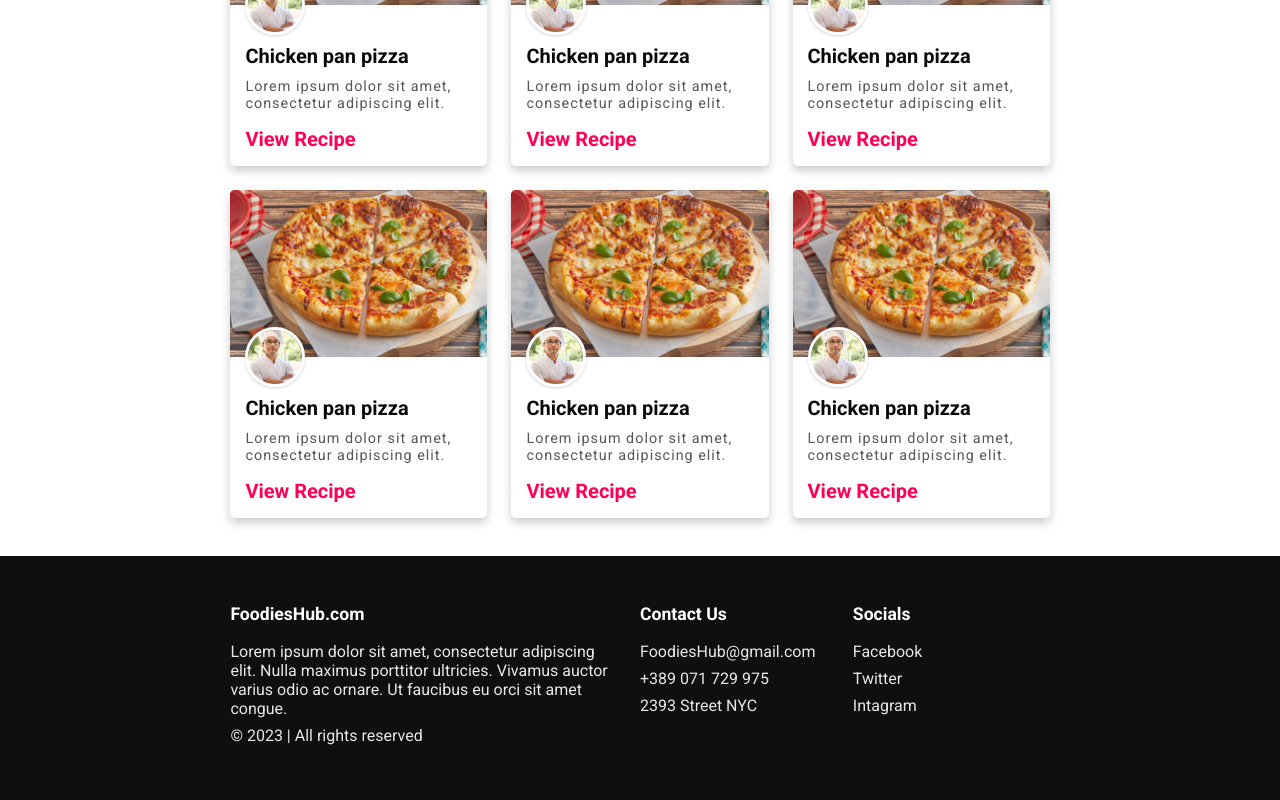
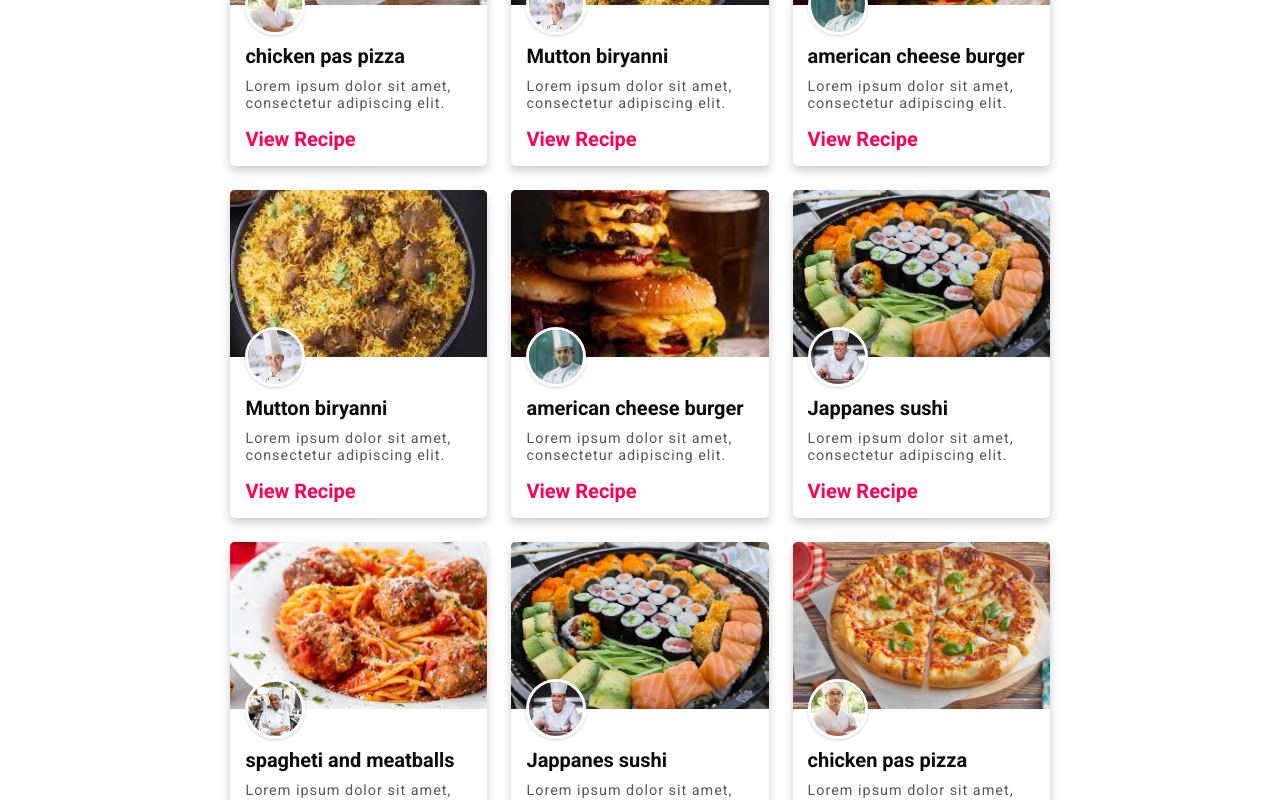
Before and after one commit to jasir3124/Food-app, a React (Create React App) app: page /Recipes in a window 1280 px wide. Shown: the part 420-1220 px from the top of the page. Built offline with nearby package versions, Linux system fonts and the light colour scheme.

Commit message:
finished recipe page

```diff
--- a/src/components/resepiesCard.js
+++ b/src/components/resepiesCard.js
@@ -1,12 +1,12 @@
 import CostumImage from "./costumImage"
 
-export default function RecepiesCard() {
+export default function RecepiesCard({recipe}) {
   return(
      <div className="recepiesCard">
-        <CostumImage imgSrc='/img/gallery/pizzaImg.jpg' pt='65%' />
+        <CostumImage imgSrc={recipe.image} pt='65%' />
         <div className="recepiesCardInfo">
-            <img className="authorImg" src='/img/people/chef 1.jpeg'/>
-            <p className="recepiesTitle">Chicken pan pizza</p>
+            <img className="authorImg" src={recipe.authorImg}/>
+            <p className="recepiesTitle">{recipe.title}</p>
             <p className="recepiesDesc">Lorem ipsum dolor sit amet, consectetur adipiscing elit.</p>
             <a className="viewBtn" href="#!">View Recipe</a>
         </div>
--- a/src/pages/Recipes.js
+++ b/src/pages/Recipes.js
@@ -2,16 +2,115 @@ import PreviusSearches from "../components/PreviusSearches";
 import RecepiesCard from "../components/resepiesCard";
 
 export default function Recipes() {
+  const recipes = [
+    {
+      title: 'chicken pas pizza',
+      image: '/img/gallery/pizzaImg.jpg',
+      authorImg: '/img/people/chef 1.jpeg'
+    },
+    {
+      title: 'spagheti and meatballs',
+      image: '/img/gallery/spagheti and meatballs.jpg',
+      authorImg: '/img/people/chef 2.jpeg'
+    },
+    {
+      title: 'american cheese burger',
+      image: '/img/gallery/burger 1.jpeg',
+      authorImg: '/img/people/chef 3.jpeg'
+    },
+    {
+      title: 'Mutton biryanni',
+      image: '/img/gallery/Mutton biryanni.jpg',
+      authorImg: '/img/people/chef 4.jpeg'
+    },
+    {
+      title: 'Jappanes sushi',
+      image: '/img/gallery/sushi.jpg',
+      authorImg: '/img/people/chef 5.png'
+    },
+    {
+      title: 'chicken pas pizza',
+      image: '/img/gallery/pizzaImg.jpg',
+      authorImg: '/img/people/chef 1.jpeg'
+    },
+    {
+      title: 'spagheti and meatballs',
+      image: '/img/gallery/spagheti and meatballs.jpg',
+      authorImg: '/img/people/chef 2.jpeg'
+    },
+    {
+      title: 'american cheese burger',
+      image: '/img/gallery/burger 1.jpeg',
+      authorImg: '/img/people/chef 3.jpeg'
+    },
+    {
+      title: 'Mutton biryanni',
+      image: '/img/gallery/Mutton biryanni.jpg',
+      authorImg: '/img/people/chef 4.jpeg'
+    },
+    {
+      title: 'Jappanes sushi',
+      image: '/img/gallery/sushi.jpg',
+      authorImg: '/img/people/chef 5.png'
+    },
+    {
+      title: 'chicken pas pizza',
+      image: '/img/gallery/pizzaImg.jpg',
+      authorImg: '/img/people/chef 1.jpeg'
+    },
+    {
+      title: 'spagheti and meatballs',
+      image: '/img/gallery/spagheti and meatballs.jpg',
+      authorImg: '/img/people/chef 2.jpeg'
+    },
+    {
+      title: 'american cheese burger',
+      image: '/img/gallery/burger 1.jpeg',
+      authorImg: '/img/people/chef 3.jpeg'
+    },
+    {
+      title: 'Mutton biryanni',
+      image: '/img/gallery/Mutton biryanni.jpg',
+      authorImg: '/img/people/chef 4.jpeg'
+    },
+    {
+      title: 'Jappanes sushi',
+      image: '/img/gallery/sushi.jpg',
+      authorImg: '/img/people/chef 5.png'
+    },
+    {
+      title: 'chicken pas pizza',
+      image: '/img/gallery/pizzaImg.jpg',
+      authorImg: '/img/people/chef 1.jpeg'
+    },
+    {
+      title: 'spagheti and meatballs',
+      image: '/img/gallery/spagheti and meatballs.jpg',
+      authorImg: '/img/people/chef 2.jpeg'
+    },
+    {
+      title: 'american cheese burger',
+      image: '/img/gallery/burger 1.jpeg',
+      authorImg: '/img/people/chef 3.jpeg'
+    },
+    {
+      title: 'Mutton biryanni',
+      image: '/img/gallery/Mutton biryanni.jpg',
+      authorImg: '/img/people/chef 4.jpeg'
+    },
+    {
+      title: 'Jappanes sushi',
+      image: '/img/gallery/sushi.jpg',
+      authorImg: '/img/people/chef 5.png'
+    },
+  ].sort(() => Math.random() - 0.5)
   return (
     <div>
       <PreviusSearches />
       <div className="recepiesContainer">
-        <RecepiesCard />
-        <RecepiesCard />
-        <RecepiesCard />
-        <RecepiesCard />
-        <RecepiesCard />
-        <RecepiesCard />
+        {recipes.map((recipe, index) => (
+          <RecepiesCard key={index} recipe={recipe}/>
+        ))}
       </div>
     </div>
   );
--- a/src/styles/index.scss
+++ b/src/styles/index.scss
@@ -117,7 +117,7 @@ body{
         border: 3px solid var(--background-ligh);
         box-shadow: 0 1px 3px var(--shadow-color);
         margin-top: -50px;
-        z-index: 9999;
+        z-index: 99;
     }
     .recepiesTitle{
         font-size: 1.25em;
```
Also changed, not shown: public/img/gallery/Mutton biryanni.jpg (added), public/img/gallery/spagheti and meatballs.jpg (added).
